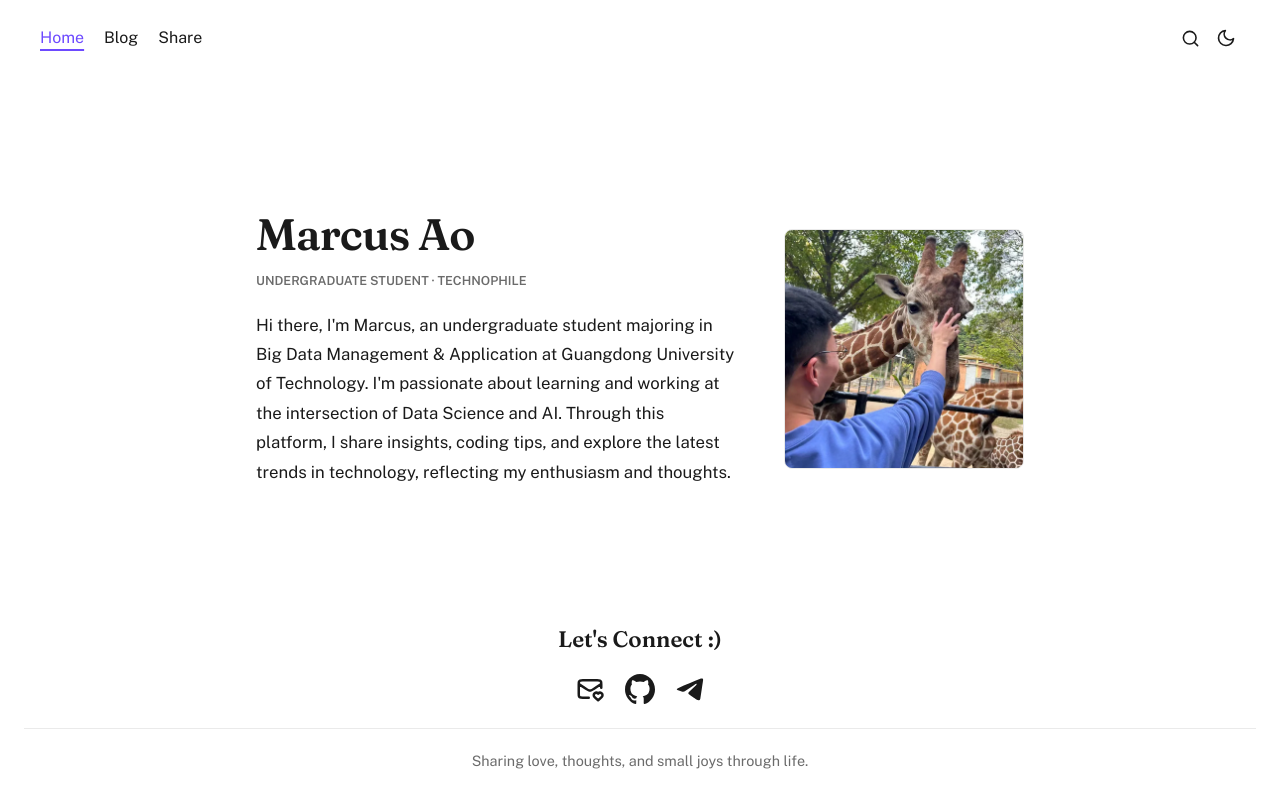
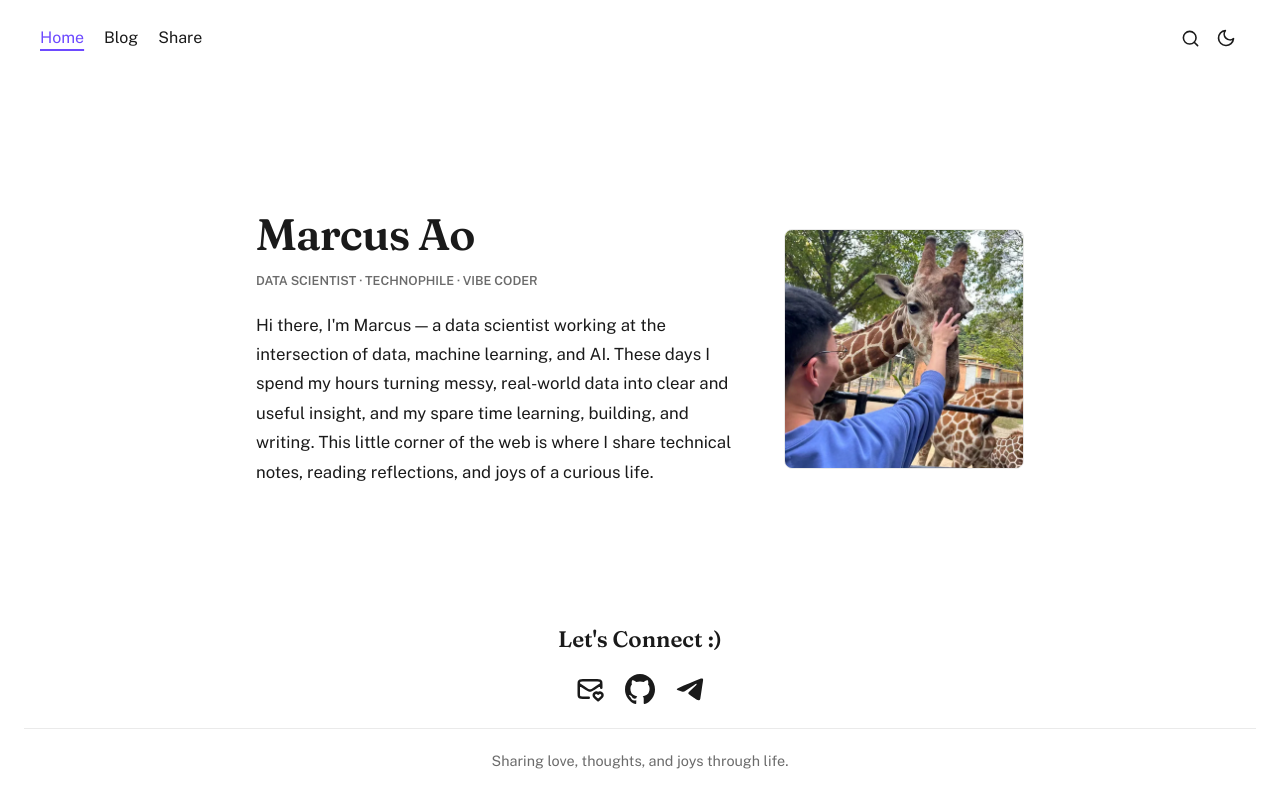
Before and after one commit to marcus-ao/marcus-ao, a Next.js app: page / in a window 1280 px wide. Built offline with nearby package versions, Linux system fonts and the light colour scheme.

Commit message:
对博客主页以及README文档内容进行更改优化

```diff
--- a/app/page.tsx
+++ b/app/page.tsx
@@ -16,14 +16,14 @@ type SocialLink =
 
 const profileData = {
   name: "Marcus Ao",
-  title: "Undergraduate Student · Technophile",
-  bio: "Hi there, I'm Marcus, an undergraduate student majoring in Big Data Management & Application at Guangdong University of Technology. I'm passionate about learning and working at the intersection of Data Science and AI. Through this platform, I share insights, coding tips, and explore the latest trends in technology, reflecting my enthusiasm and thoughts.",
+  title: "Data Scientist · Technophile · Vibe Coder",
+  bio: "Hi there, I'm Marcus — a data scientist working at the intersection of data, machine learning, and AI. These days I spend my hours turning messy, real-world data into clear and useful insight, and my spare time learning, building, and writing. This little corner of the web is where I share technical notes, reading reflections, and joys of a curious life.",
   image: "/marcusao.webp",
-  caption: "Sharing love, thoughts, and small joys through life.",
+  caption: "Sharing love, thoughts, and joys through life.",
   socialLinks: [
     { name: "Email", icon: "/mail.svg", email: "mmarcusr.ao@gmail.com" },
     { name: "GitHub", icon: "/github.svg", url: "https://github.com/marcus-ao" },
-    { name: "Telegram", icon: "/telegram.svg", url: "https://t.me/tel_marcus_ao" }
+    { name: "Telegram", icon: "/telegram.svg", url: "https://t.me/marcus_ao" }
   ] satisfies SocialLink[]
 };
 
```
Also changed, not shown: 1 other file (tests, documents, lock files or other folders).
